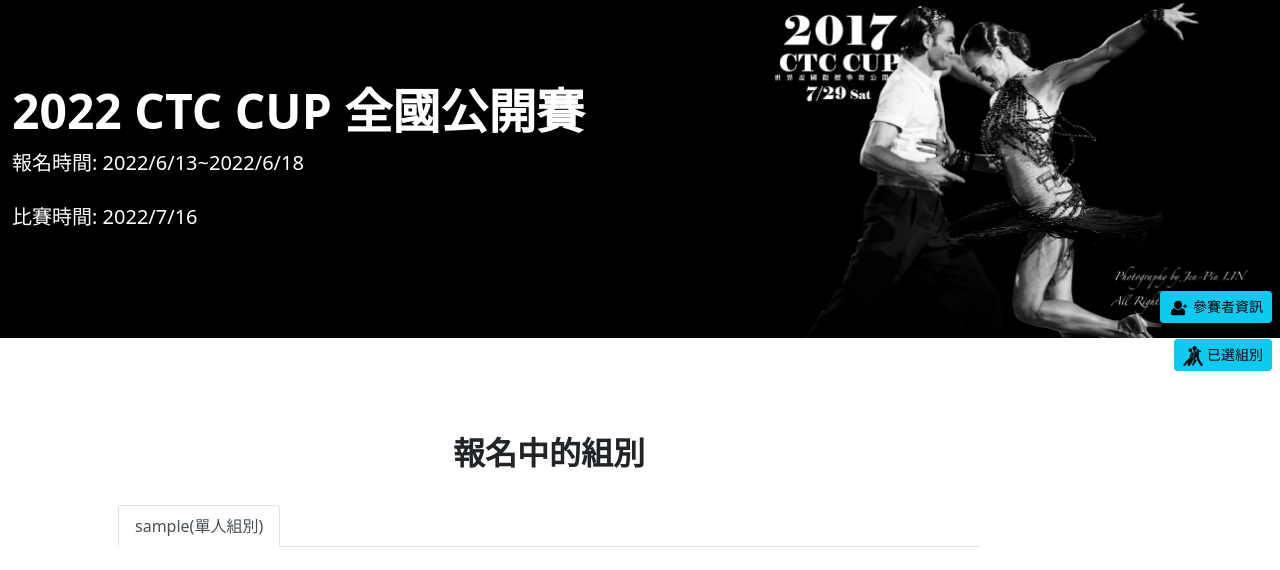
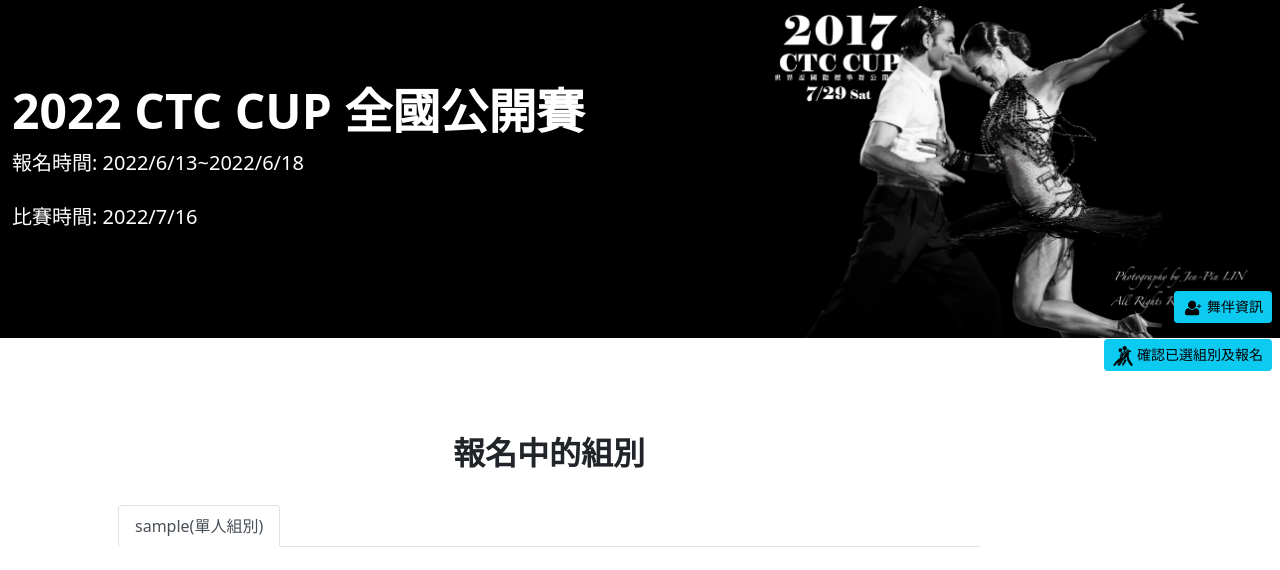
Before and after one commit to tom1236868/tom1236868.github.io, a PHP site: page /signup.php in a window 1280 px wide. Shown: the part 69-639 px from the top of the page. Run offline with PHP 8.4, Linux system fonts and the light colour scheme; the visitor is signed in with stand-in values (Sample User, id 1).

Commit message:
Term Update

```diff
--- a/signup.php
+++ b/signup.php
@@ -36,11 +36,11 @@ if (!isset($_SESSION['Username'])) {
                         <li class="nav-item dropdown">
                             <a class="nav-link dropdown-toggle" href="#" id="navbarDarkDropdownMenuLink" role="button" data-bs-toggle="dropdown" aria-expanded="false">
                                 <?php
-                                    if (isset($_SESSION['Username'])) {
-                                        echo  '哈囉，' . $_SESSION['Username'];
-                                    } else {
-                                        echo  '功能';
-                                    }
+                                if (isset($_SESSION['Username'])) {
+                                    echo  '哈囉，' . $_SESSION['Username'];
+                                } else {
+                                    echo  '功能';
+                                }
                                 ?>
                             </a>
                             <ul class="dropdown-menu dropdown-menu-dark" aria-labelledby="navbarDarkDropdownMenuLink">
@@ -79,13 +79,13 @@ if (!isset($_SESSION['Username'])) {
             <a data-bs-toggle="tooltip" data-bs-placement="top" title="Tooltip on top"></a>
             <button class="btn btn-info btn-floating btn-sm" type="button" data-bs-toggle="offcanvas" data-bs-target="#offcanvas_player" aria-controls="offcanvas_player">
                 <img src="assets/newPlayer.png" style="width:20px;height:20px;"> </img>
-                參賽者資訊
+                舞伴資訊
             </button>
         </div>
         <div class="position-fixed top-50 end-0 p-2">
             <button class="btn btn-info btn-floating btn-sm" type="button" data-bs-toggle="modal" data-bs-target="#selectedModal" aria-controls="selectedModal">
                 <img src="assets/dance.png" style="width:20px;height:20px;"> </img>
-                已選組別
+                確認已選組別及報名
             </button>
         </div>
 
@@ -376,6 +376,9 @@ if (!isset($_SESSION['Username'])) {
                         </form>
                     </div>
                 </div>
+                <div class = "position-relative">
+                    <button type="button" class="btn btn-success position-absolute top-0 end-0" data-bs-dismiss="offcanvas" aria-label="Close">完成</button>
+                </div>
             </div>
         </div>
     </div>
```
